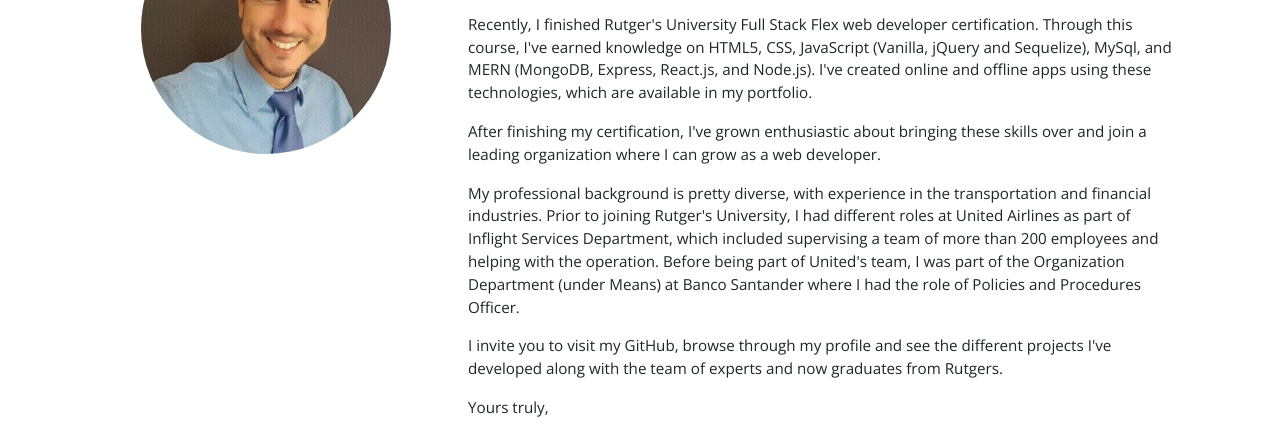
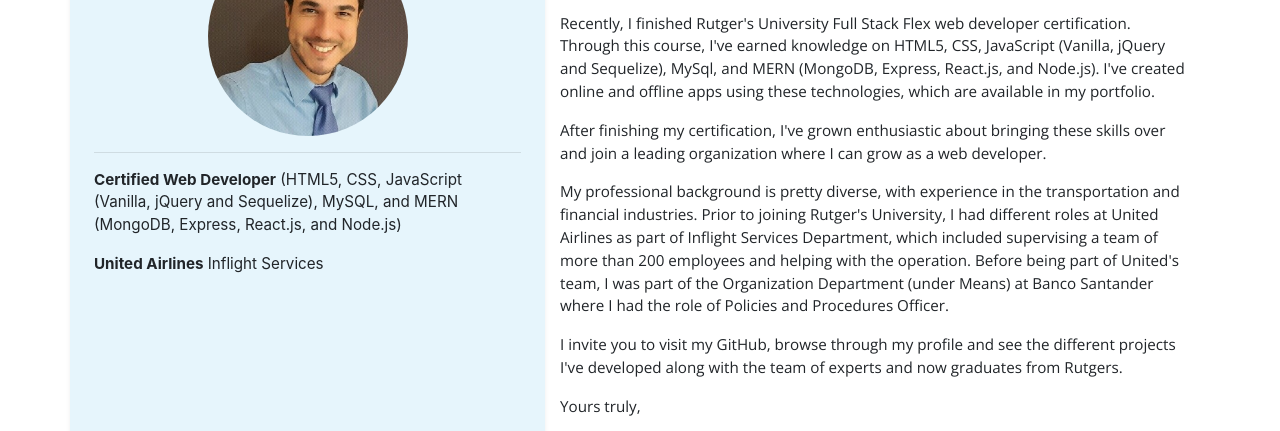
Before and after one commit to ivanzapatarivera/portfolio, a plain HTML site: page index.html in a window 1280 px wide. Shown: the part 246-677 px from the top of the page. Drawn offline with nearby package versions, Linux system fonts and the light colour scheme.

Commit message:
changed left column

```diff
--- a/assets/css/style.css
+++ b/assets/css/style.css
@@ -7,7 +7,8 @@
 }
 
 .profile {
-    width: 250px;
+    width: 100%;
+    max-width: 200px;
     height: auto;
     margin:  auto;
     border-radius: 50%;
@@ -33,6 +34,11 @@
     font-size: 1.5em;
 }
 
+.leftcolumn {
+   background-color:  rgba(15, 155, 225, .1);
+   border-radius: 15px;
+}
+
 .briefing {
     font-family: 'Open Sans', sans-serif;
 }
--- a/assets/js/index.js
+++ b/assets/js/index.js
@@ -1,5 +1,8 @@
 import { profilePicture } from './profilepicture.js';
+// import { linkedin } from './linkedin.js';
 import { frontEnd } from './frontend.js';
 
+
 profilePicture();
+// linkedin();
 frontEnd();
--- a/assets/js/profilepicture.js
+++ b/assets/js/profilepicture.js
@@ -19,7 +19,8 @@ function profilePicture() {
     img.id = (imgAttrs.id);
     img.src = (imgAttrs.src);
     img.alt = (imgAttrs.alt);
-    imgLoc.append(img);
+    imgLoc.prepend(img);
+
 
 }
 
--- a/index.html
+++ b/index.html
@@ -61,11 +61,31 @@
       </header>
     </div>
 
-    <div class="container p-4">
+    <div class="container ">
       <section>
         <div class="row">
-          <div class="col-md-4 col-sm-12 text-center" id="profilePicture"></div>
-          <div class="col-md-8 col-sm-12 briefing" id="briefing"></div>
+          <div class="col-sm-12 col-lg-5 mt-2 leftcolumn shadow-sm">
+            <div class="row">
+              <div class="col-12 text-center p-4 pt-5" id="profilePicture">
+                  <!-- Here goes profile picture -->
+                <hr>
+                <p class="bodytext text-left">
+
+                  <b>Certified Web Developer</b> (HTML5, CSS, JavaScript (Vanilla, jQuery and Sequelize), MySQL, and MERN (MongoDB, Express, React.js, and Node.js)</p>
+                  <p class="bodytext text-left"><b>United Airlines</b> Inflight Services<br>
+
+                </p>
+              </div>
+            </div>
+
+            <!-- <div class="row">
+              <div class="col-12 mx-center" id="linkedin"> -->
+                <!-- Here goes LinkedIn Badge -->
+                <!-- <div class="LI-profile-badge"  data-version="v1" data-size="large" data-locale="en_US" data-type="horizontal" data-theme="dark" data-vanity="ivanzapatarivera"><a class="LI-simple-link" href='https://www.linkedin.com/in/ivanzapatarivera?trk=profile-badge'>Iván J. Z.</a></div>
+              </div>
+            </div> -->
+          </div>
+          <div class="col-lg-7 col-sm-12 briefing" id="briefing"></div>
         </div>
       </section>
     </div>
@@ -76,5 +96,6 @@
     <!-- <script src="assets/js/profilepicture.js"></script>
     <script src="assets/js/frontend.js"></script> -->
     <script src="assets/js/index.js" type="module"></script>
+    <script type="text/javascript" src="https://platform.linkedin.com/badges/js/profile.js" async defer></script>
   </body>
 </html>
```
